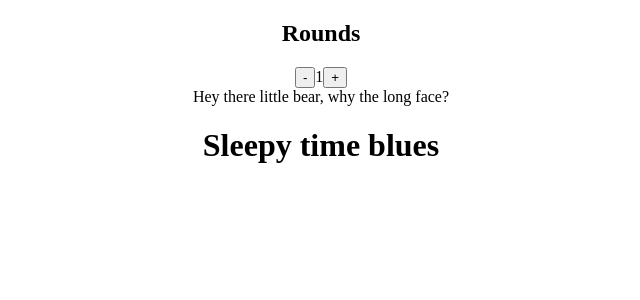
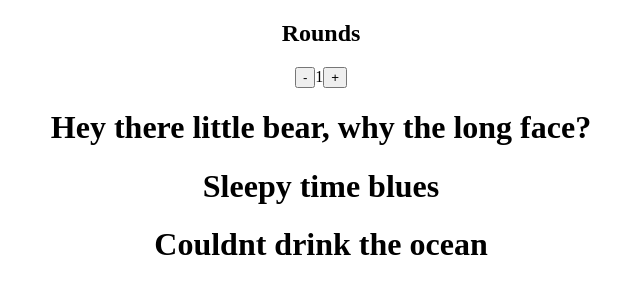
Before and after one commit to robertthome/interval_workout_timer, a React (Create React App) app in the folder workouttimer/: page / in a window 1280 px wide. Shown: the top 300 px of the page, without its empty margins (319-959 px from the left). Built offline with nearby package versions, Linux system fonts and the light colour scheme.

Commit message:
cooldowntime component created

```diff
--- a/workouttimer/src/App.js
+++ b/workouttimer/src/App.js
@@ -2,17 +2,16 @@ import react, { useState } from 'react'
 import RoundCounter from './components/RoundCounter'
 import MainTimer from './components/MainTimer'
 import BreakTimer from './components/BreakTimer'
+import CooldownTimer from './components/CooldownTimer'
 import './styles/App.css'
 
 function App() {
-  const [breakTimer, setBreakTimer] = useState(0)
-  const [cooldownTimer, setCooldownTimer] = useState(0)
-
   return (
     <div className="App">
       <RoundCounter />
       <MainTimer />
       <BreakTimer />
+      <CooldownTimer />
     </div>
   )
 }
--- /dev/null
+++ b/workouttimer/src/components/CooldownTimer.jsx
@@ -0,0 +1,13 @@
+import React, { useState } from 'react'
+
+function CooldownTimer() {
+  const [cooldownTimer, setCooldownTimer] = useState(0)
+
+  return (
+    <div>
+      <h1>Couldnt drink the ocean</h1>
+    </div>
+  )
+}
+
+export default CooldownTimer
--- a/workouttimer/src/components/MainTimer.jsx
+++ b/workouttimer/src/components/MainTimer.jsx
@@ -4,7 +4,11 @@ function MainTimer() {
   const [timer, setTimer] = useState(0)
   const [timerName, setTimerName] = useState(0) //maybe its own component?
 
-  return <div>Hey there little bear, why the long face?</div>
+  return (
+    <div>
+      <h1>Hey there little bear, why the long face?</h1>
+    </div>
+  )
 }
 
 export default MainTimer
```
